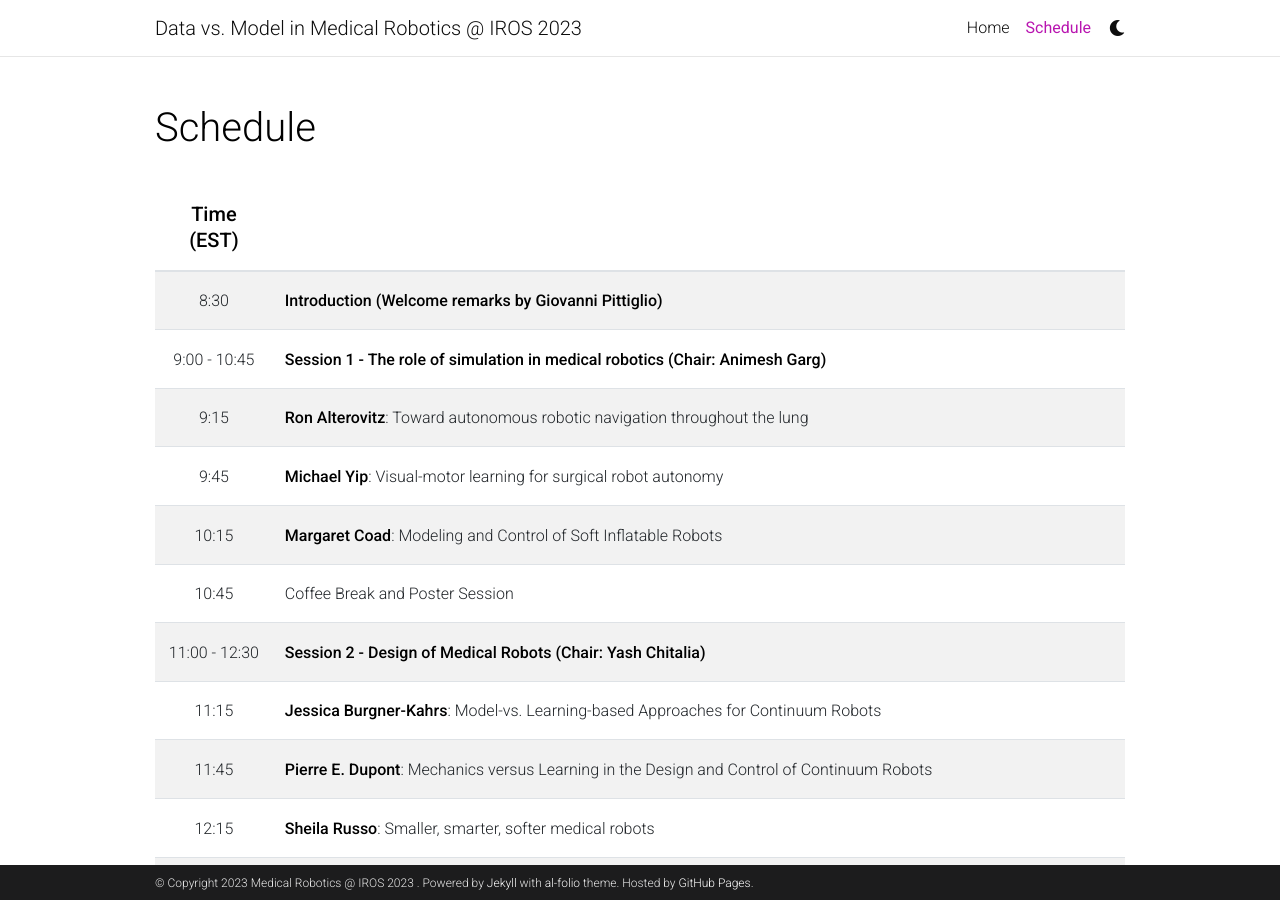
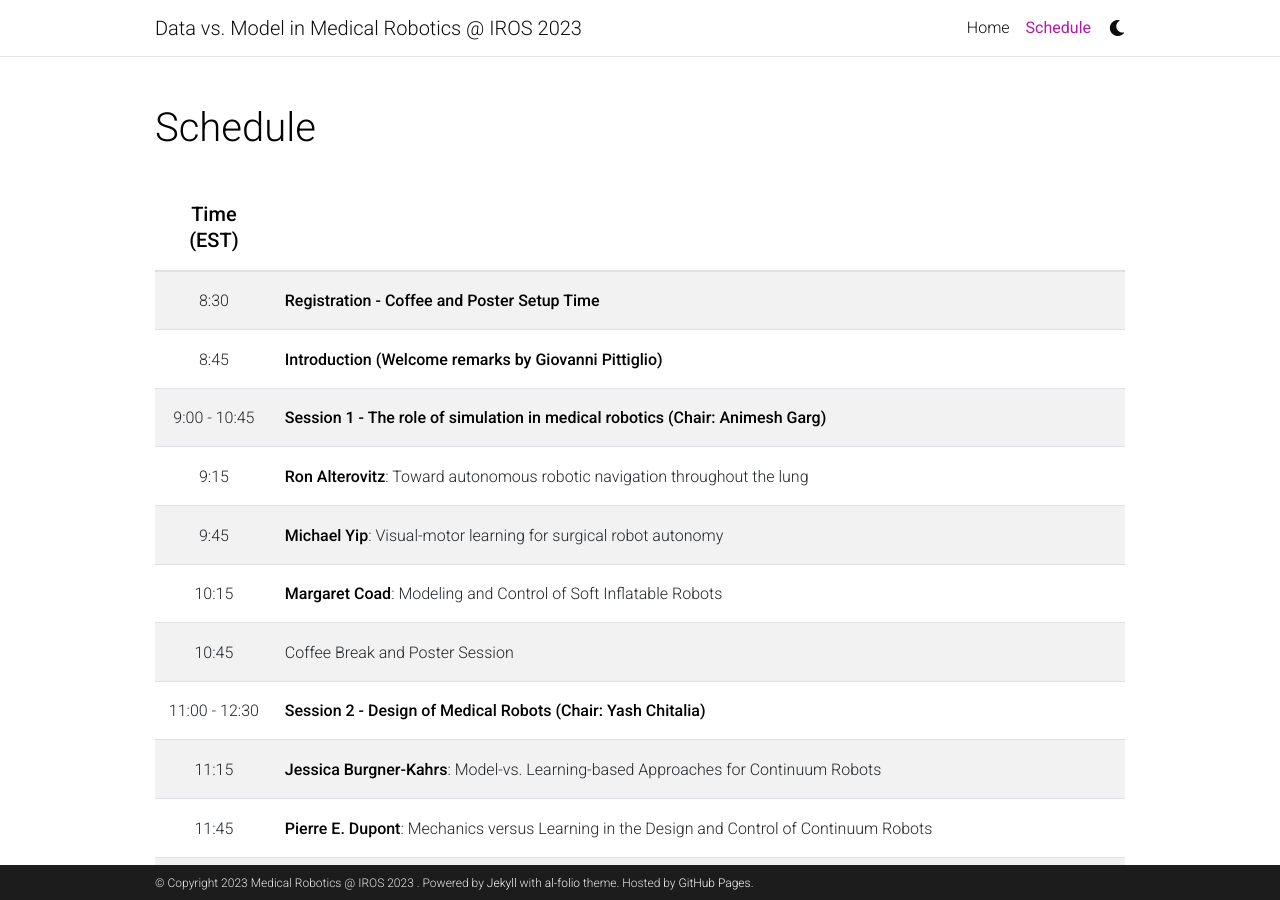
Before and after one commit to future-med-roboticist/future-med-roboticist.github.io, a Jekyll site: the page built from _pages/schedule.md, in a window 1280 px wide and 900 px high. Built offline with Jekyll 4.4.1, drawn with Linux system fonts in a browser that asks for light colours; comment, search, counter and statistics services are not loaded; a style sheet for code colours, icons or effects is not loaded.

Commit message:
Update schedule.md

```diff
--- a/_pages/schedule.md
+++ b/_pages/schedule.md
@@ -9,7 +9,8 @@ nav_order: 1
 
 | **Time (EST)**{: .h5} |  |
 | :-----:   | :----- |
-| 8:30| **Introduction (Welcome remarks by Giovanni Pittiglio)** |
+| 8:30| **Registration - Coffee and Poster Setup Time** |
+| 8:45| **Introduction (Welcome remarks by Giovanni Pittiglio)** |
 | 9:00 - 10:45| **Session 1 - The role of simulation in medical robotics (Chair: Animesh Garg)**|
 | 9:15 | **Ron Alterovitz**: Toward autonomous robotic navigation throughout the lung |
 | 9:45 | **Michael Yip**: Visual-motor learning for surgical robot autonomy |
```
